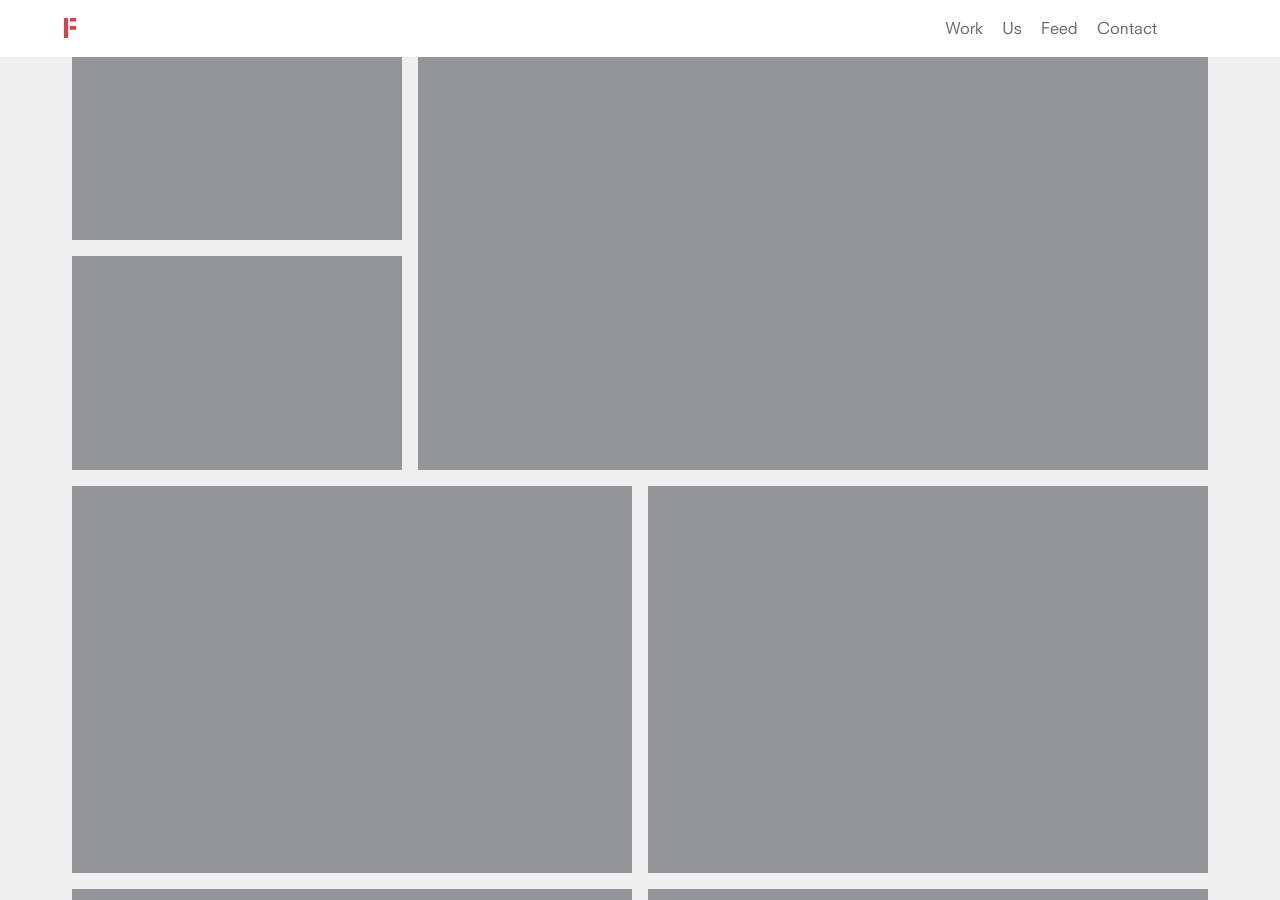
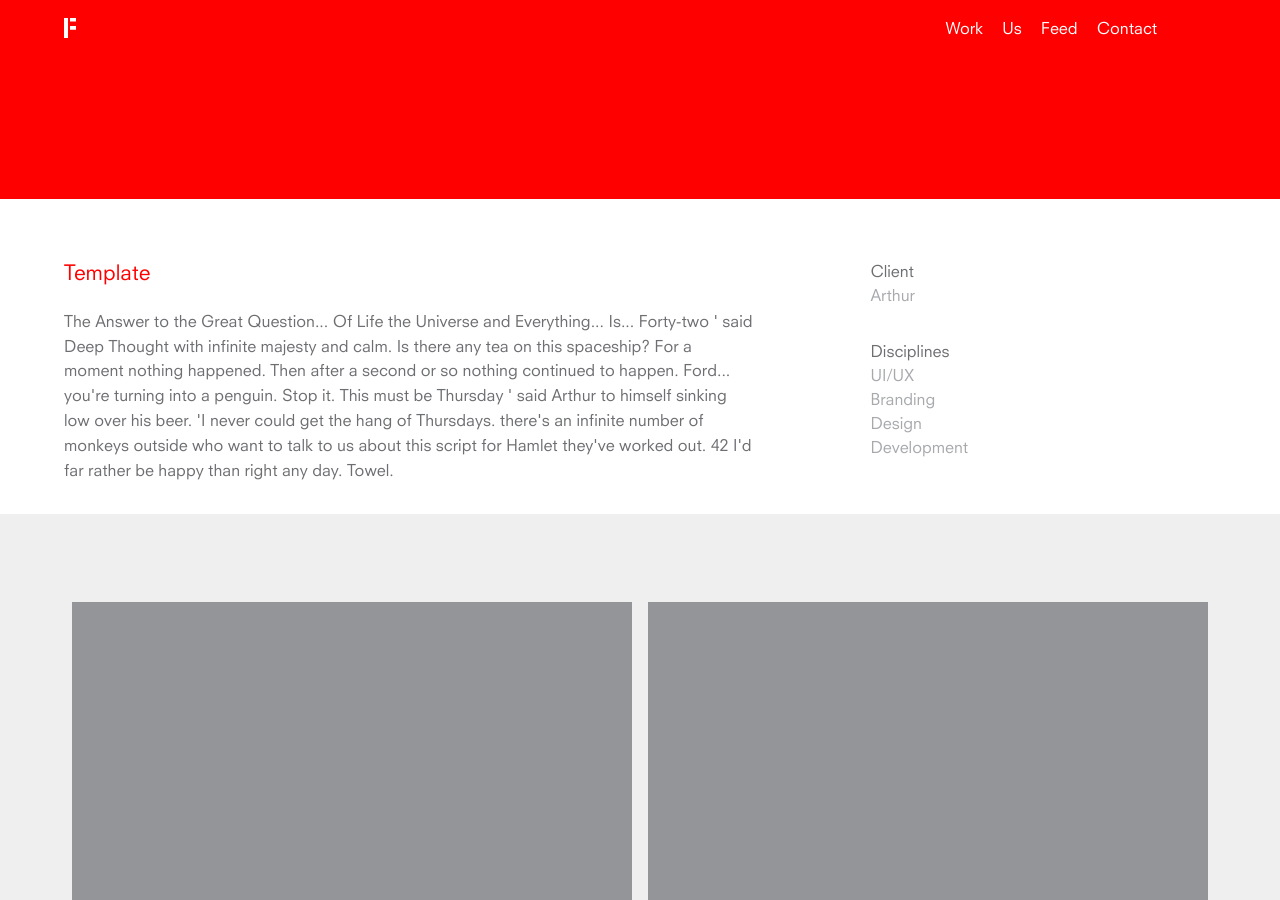
Before and after one commit to EMT/fieldwork-v2, a Jekyll site: the page built from templates.html, in a window 1280 px wide and 900 px high, scrolled down 386 px. Built offline with Jekyll 4.4.1, drawn with Linux system fonts in a browser that asks for light colours; nearby versions of some CDN libraries.

Commit message:
Adding default and wild time project layouts

```diff
--- a/templates.html
+++ b/templates.html
@@ -1,6 +1,30 @@
 ---
-layout: default
+layout: project
 ---
+
+<div class="hero">
+	<div style="background: red;" class="picture"></div>
+	<div class="text">
+		<div class="wrapper">
+			<div class="project-description">
+				<h1>Template</h1>
+				<p>The Answer to the Great Question... Of Life the Universe and Everything... Is... Forty-two ' said Deep Thought with infinite majesty and calm. Is there any tea on this spaceship? For a moment nothing happened. Then after a second or so nothing continued to happen. Ford... you're turning into a penguin. Stop it. This must be Thursday ' said Arthur to himself sinking low over his beer. 'I never could get the hang of Thursdays. there's an infinite number of monkeys outside who want to talk to us about this script for Hamlet they've worked out. 42 I'd far rather be happy than right any day. Towel.</p>
+			</div>
+			<div class="project-info">
+				<span class="clients">Client</span>
+				<span class="client">Arthur</span>
+				<span class="elements">Disciplines</span>
+				<ul>
+					<li>UI/UX</li>
+					<li>Branding</li>
+					<li>Design</li>
+					<li>Development</li>
+				</ul>
+			</div>
+		</div>
+	</div>
+</div>
+
 <div class="wrapper">
 
 	<div class="grid">
```
Also changed, not shown: project.html (+1 -20 lines).
